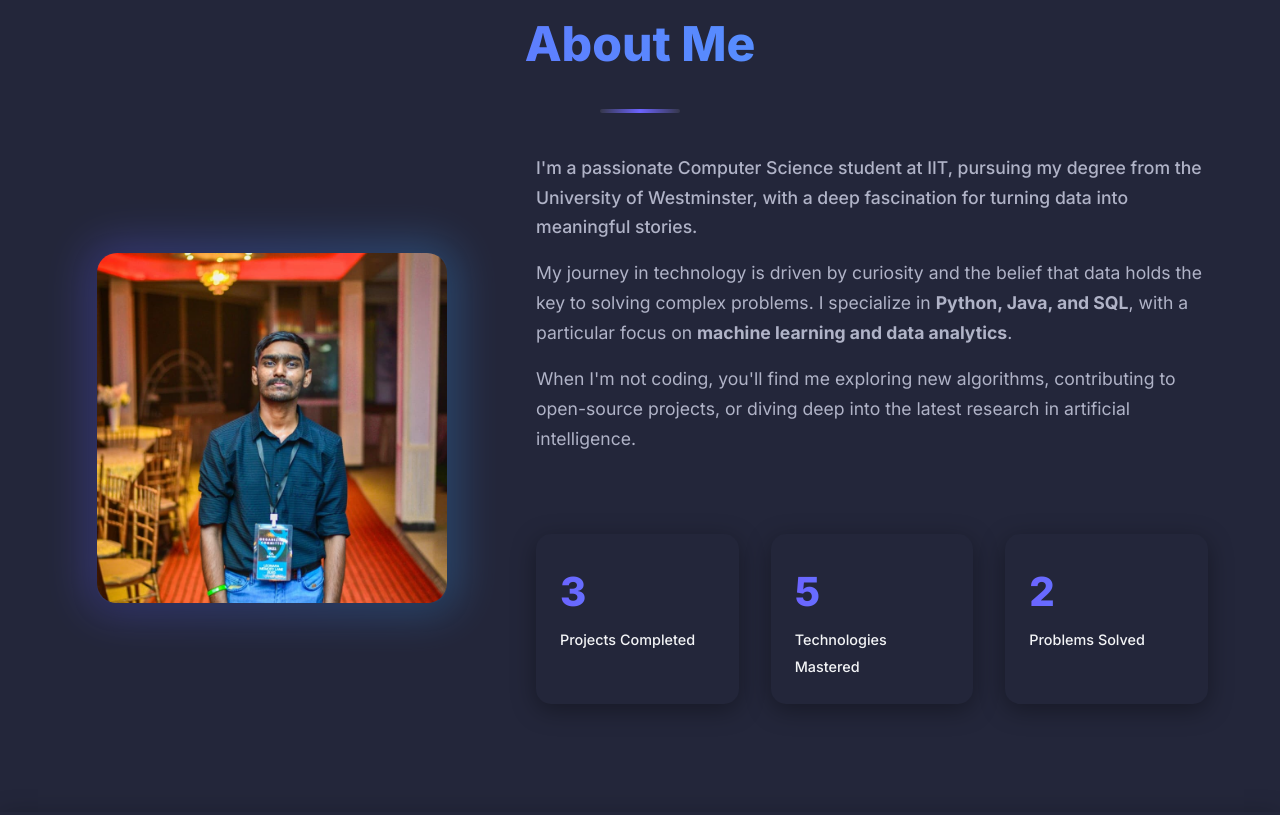
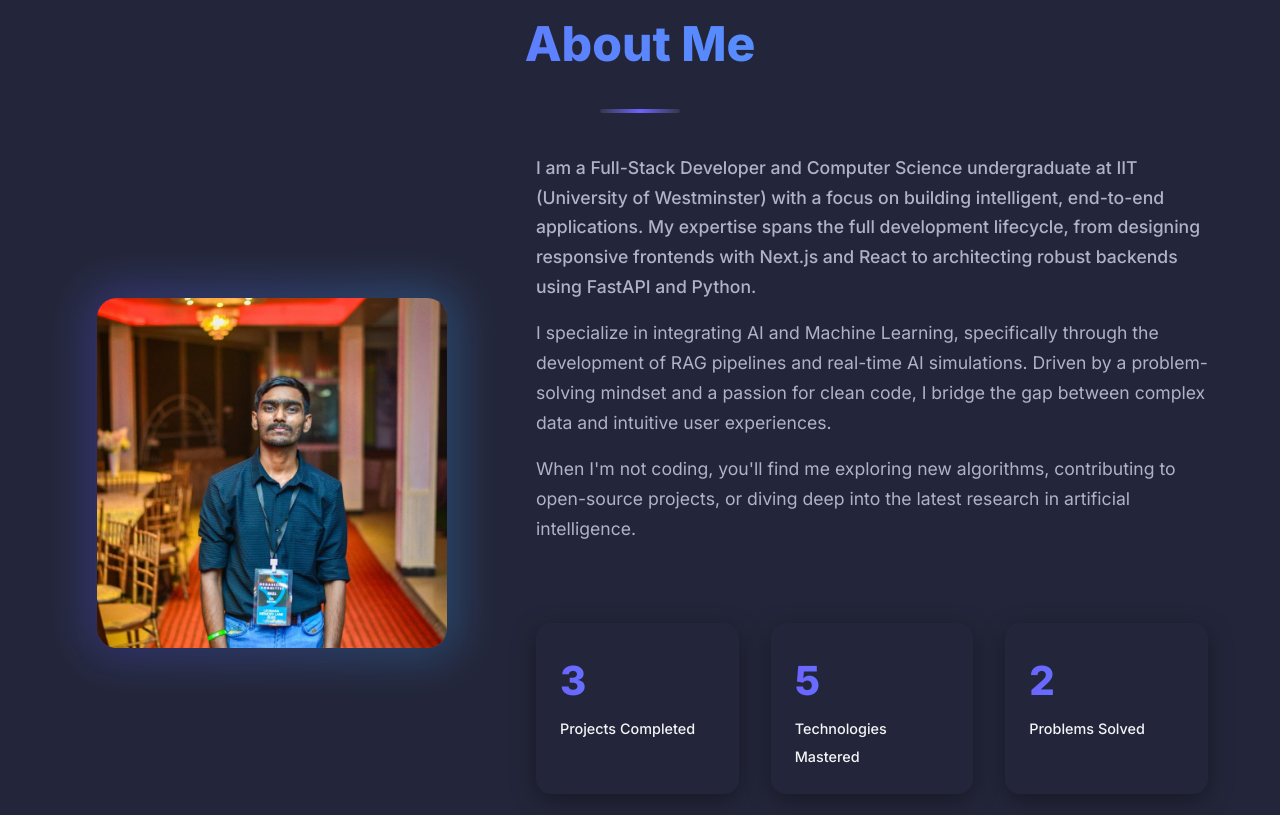
Before and after one commit to NishaMax/PortfolioNish, a plain HTML site: page index.html in a window 1280 px wide. Shown: the part 905-1720 px from the top of the page. Drawn offline with Linux system fonts and the light colour scheme.

Commit message:
Updated the email

```diff
--- a/index.html
+++ b/index.html
@@ -107,13 +107,15 @@
                 <div class="about-content">
                     <div class="about-text">
                         <p class="intro-text">
-                            I'm a passionate Computer Science student at IIT, pursuing my degree from the
-                            University of Westminster, with a deep fascination for turning data into meaningful stories.
+                           I am a Full-Stack Developer and Computer Science undergraduate at IIT (University of Westminster)
+                           with a focus on building intelligent, end-to-end applications. My expertise spans the full development
+                           lifecycle, from designing responsive frontends with Next.js and React to architecting robust backends using
+                           FastAPI and Python.
                         </p>
                         <p>
-                            My journey in technology is driven by curiosity and the belief that data holds
-                            the key to solving complex problems. I specialize in <strong>Python, Java, and SQL</strong>,
-                            with a particular focus on <strong>machine learning and data analytics</strong>.
+                           I specialize in integrating AI and Machine Learning, specifically through the development of
+                           RAG pipelines and real-time AI simulations. Driven by a problem-solving mindset and a passion for
+                           clean code, I bridge the gap between complex data and intuitive user experiences.
                         </p>
                         <p>
                             When I'm not coding, you'll find me exploring new algorithms, contributing to
@@ -365,7 +367,7 @@
                         </div>
                         <div class="contact-details">
                             <h4>Email</h4>
-                            <a href="mailto:rasikumarnishantha@gmail.com">rasikumarnishantha@gmail.com</a>
+                            <a href="mailto:rasikumarnishantha@gmail.com">nishantharasikumar@gmail.com</a>
                         </div>
                     </div>
                     <div class="contact-item">
```
